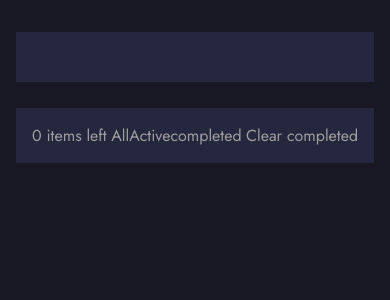
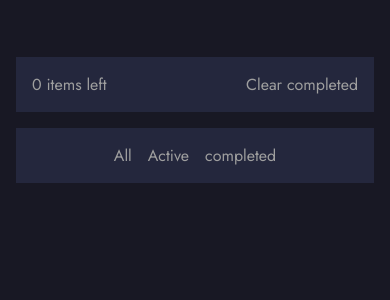
Before and after one commit to iamcelestino/php-todo-app, a PHP site: page / in a window 390 px wide. Shown: the part 59-359 px from the top of the page. Run offline with PHP 8.4, Linux system fonts and the light colour scheme.

Commit message:
project completed

```diff
--- a/backend/Model/todo.php
+++ b/backend/Model/todo.php
@@ -41,7 +41,7 @@ class Todo
     public function getAllTodo()
     {
 
-        $sql_query = "SELECT * FROM " . $this->table_name;
+        $sql_query = "SELECT * FROM " . $this->table_name . " ORDER  BY created_at DESC";
 
         $result = $this->conn->query($sql_query);
 
@@ -102,7 +102,7 @@ class Todo
 
     public function getAtive()
     {
-        $sql_query = "SELECT * FROM " . $this->table_name . " WHERE completed = 0";
+        $sql_query = "SELECT * FROM " . $this->table_name . " WHERE completed = 0" . " ORDER  BY created_at DESC";
 
         $result = $this->conn->query($sql_query);
 
--- a/frontend/app.js
+++ b/frontend/app.js
@@ -142,10 +142,14 @@ document.addEventListener('DOMContentLoaded', () => {
     });
 
     document.querySelector('.clear__completed').addEventListener('click', deleteCompletedTodo)
+    document.querySelectorAll('.all__todo').forEach(item => item.addEventListener('click', getAllTasks))
+
+    document.querySelectorAll('.active__todo').forEach(item => {
+        item.addEventListener('click', getActiveTasks);
+    })
 
 
-    document.querySelector('.active__todo').addEventListener('click', getActiveTasks);
-    document.querySelector('.completed__todo').addEventListener('click', getCompletedTasks);
+    document.querySelectorAll('.completed__todo').forEach(item => item.addEventListener('click', getCompletedTasks));
 
     const newTodoBtn = document.querySelector('.new__todo');
     const taskForm = document.querySelector('#task__form');
--- a/frontend/index.html
+++ b/frontend/index.html
@@ -7,16 +7,12 @@
     <link rel="stylesheet" href="style.css">
 </head>
 <body>
-
     <div class="">
         <div class="container">
             <div class="header">
                 <h1>TODO</h1>
                 <ion-icon name="add-circle" class="new__todo"></ion-icon>
             </div>
-            <form class="search__form" action="">
-                <input type="search" name="searchTodo" id="searchTodo" class="search__todo">
-            </form>
         </div>
     </div>
 
@@ -32,13 +28,18 @@
                     </a>
                 </div>
                 <div class="filter__todo">
-                    <div href="">All</div>
+                    <div class="all__todo">All</div>
                     <div class="active__todo">Active</div>
                     <div class="completed__todo">completed</div>
                 </div>
                 <div class="">
                     <div class="clear__completed">Clear completed</div>
                 </div>
+            </div>
+            <div class="mobile__filter__todo">
+                <div class="all__todo">All</div>
+                <div class="active__todo">Active</div>
+                <div class="completed__todo">completed</div>
             </div>
         </div>
     </section>
@@ -52,7 +53,7 @@
             <label for="description">Description</label>
             <textarea name="description" id="description" rows="6" cols="50"></textarea>
 
-            <button type="submit">CREATE</button>
+            <button class="create_btn" type="submit">CREATE</button>
         </div>
     </form>
 
--- a/frontend/style.css
+++ b/frontend/style.css
@@ -10,13 +10,13 @@
 body {
     background-color: #181824;
     font-family: "Jost", sans-serif;
+
 }
 
 .container {
     max-width: 600px;
     margin: auto;
     padding: 0.8rem 1rem;
-
 }
 .header {
     display: flex;
@@ -64,7 +64,9 @@ a:hover {
     border-bottom: 1px solid gray;
 }
 
-.todo, .footer {
+.todo,
+.footer,
+.mobile__filter__todo {
     background-color: #24273D;
     padding: 1rem;
 
@@ -80,7 +82,9 @@ a:hover {
     gap: 10px;
 }
 
-.todo__title {
+.todo__title,
+.filter__todo,
+.footer{
     justify-content: space-between;
 }
 
@@ -105,15 +109,21 @@ ion-icon {
 }
 
 #task__form .container {
-    background-color: #181824;
+    background-color: #212439;
     padding: 3.5rem;
     position: relative;
+    top: 20%;
 }
 
 .close {
     position: absolute;
-    top: 0;
-    right: 0;
+    top: 10px;
+    right: 10px;
+}
+
+.create_btn {
+    padding: 0.5rem 1rem;
+    text-align: right;
 }
 
 label {
@@ -124,11 +134,16 @@ label, input, textarea {
     display: block;
 }
 
+input, textarea {
+    background-color: rgb(198, 196, 196);
+}
+
 #task__form
 input,
 textarea {
     width: 100%;
     margin-bottom: 1rem;
+    border: none;
 }
 
 #task__form input {
@@ -140,12 +155,15 @@ img {
     padding: 0.5rem 0.4rem;
     border-radius: 50%;
     cursor: pointer;
+    border: 4px solid gray;
 }
 
 .filter__todo > div,
-.clear__completed {
+.clear__completed,
+.mobile__filter__todo{
     color: rgb(159, 159, 159);
 }
+
 
 .filter__todo > div:hover,
 .clear__completed:hover {
@@ -155,5 +173,24 @@ img {
 .filter__todo,
 .footer {
     display: flex;
-    justify-content: space-between;
 }
+
+.mobile__filter__todo {
+    justify-content: center;
+    margin-top: 1rem;
+    display: none;
+}
+
+.active__todo {
+    margin: 0 1rem;
+}
+
+@media  (max-width: 500px) {
+    .filter__todo {
+        display: none;
+    }
+
+    .mobile__filter__todo {
+        display: flex;
+    }
+}
```
Also changed, not shown: frontend/design/active-states-dark.jpg (deleted), frontend/design/active-states-light.jpg (deleted), frontend/design/desktop-design-dark.jpg (deleted), frontend/design/desktop-design-light.jpg (deleted), frontend/design/desktop-preview.jpg (deleted), frontend/design/mobile-design-dark.jpg (deleted), frontend/design/mobile-design-light.jpg (deleted).
